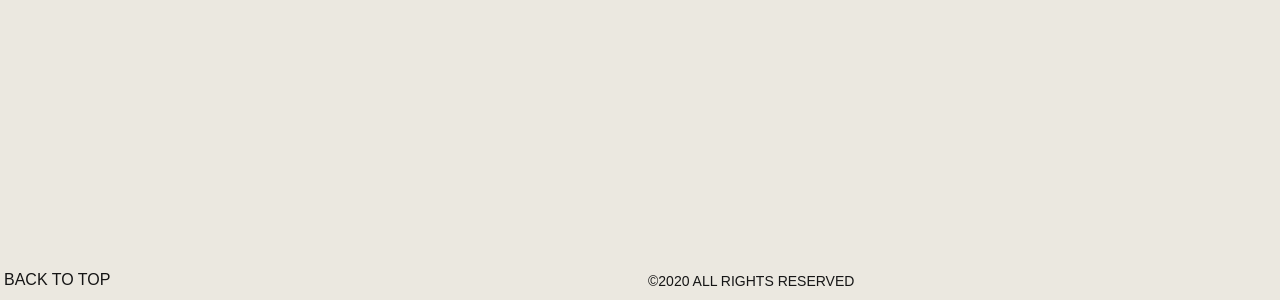
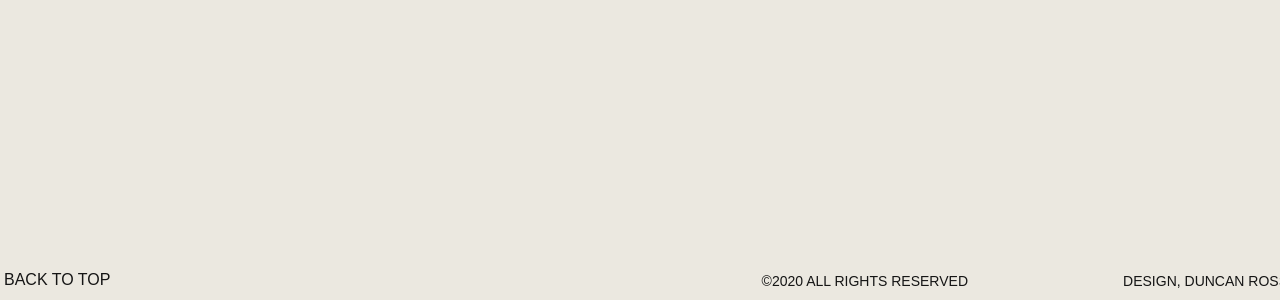
Before and after one commit to DopamineDriven/asross-portfolio, a Next.js app: page / in a window 1280 px wide. Shown: the part 3249-3549 px from the top of the page. Built offline with nearby package versions, Linux system fonts and the light colour scheme; a web font is replaced by a local one.

Commit message:
finishing the landing page then building out the sub-pages

```diff
--- a/components/footer.tsx
+++ b/components/footer.tsx
@@ -1,6 +1,28 @@
 import Container from 'components/container';
 import { EXAMPLE_PATH } from 'lib/constants';
 import Link from 'next/link';
+
+interface FooterProps {
+	id: number;
+	href: string;
+	title: string;
+	target: string;
+}
+
+const footerConstitutents: FooterProps[] = [
+	{
+		id: 0,
+		href: 'http://duncanross.design/',
+		title: 'Design, Duncan Ross',
+		target: '__blank'
+	},
+	{
+		id: 1,
+		href: 'https://github.com/DopamineDriven/asross-portfolio',
+		title: '©2020 ALL RIGHTS RESERVED',
+		target: '__blank'
+	}
+];
 
 const Footer = () => {
 	return (
@@ -16,7 +38,17 @@ const Footer = () => {
 					</div>{' '}
 					<div className='flex flex-col w-1/2 my-0 text-sm pt-1 pb-2 items-right align-top text-right float-right -mx-5'>
 						<div className='flex flex-row w-128 align-top font-somaRoman text-oneFiveBlack'>
-							<a className='flex w-full'>©2020 ALL RIGHTS RESERVED</a>
+							<a className='flex flex-row-reverse w-full uppercase'>
+								©2020 ALL RIGHTS RESERVED
+							</a>
+							<br />
+							<a
+								className='flex flex-row-reverse w-full uppercase'
+								href='http://duncanross.design/'
+								target='__blank'
+							>
+								Design, Duncan Ross
+							</a>
 						</div>
 					</div>
 				</div>
```
